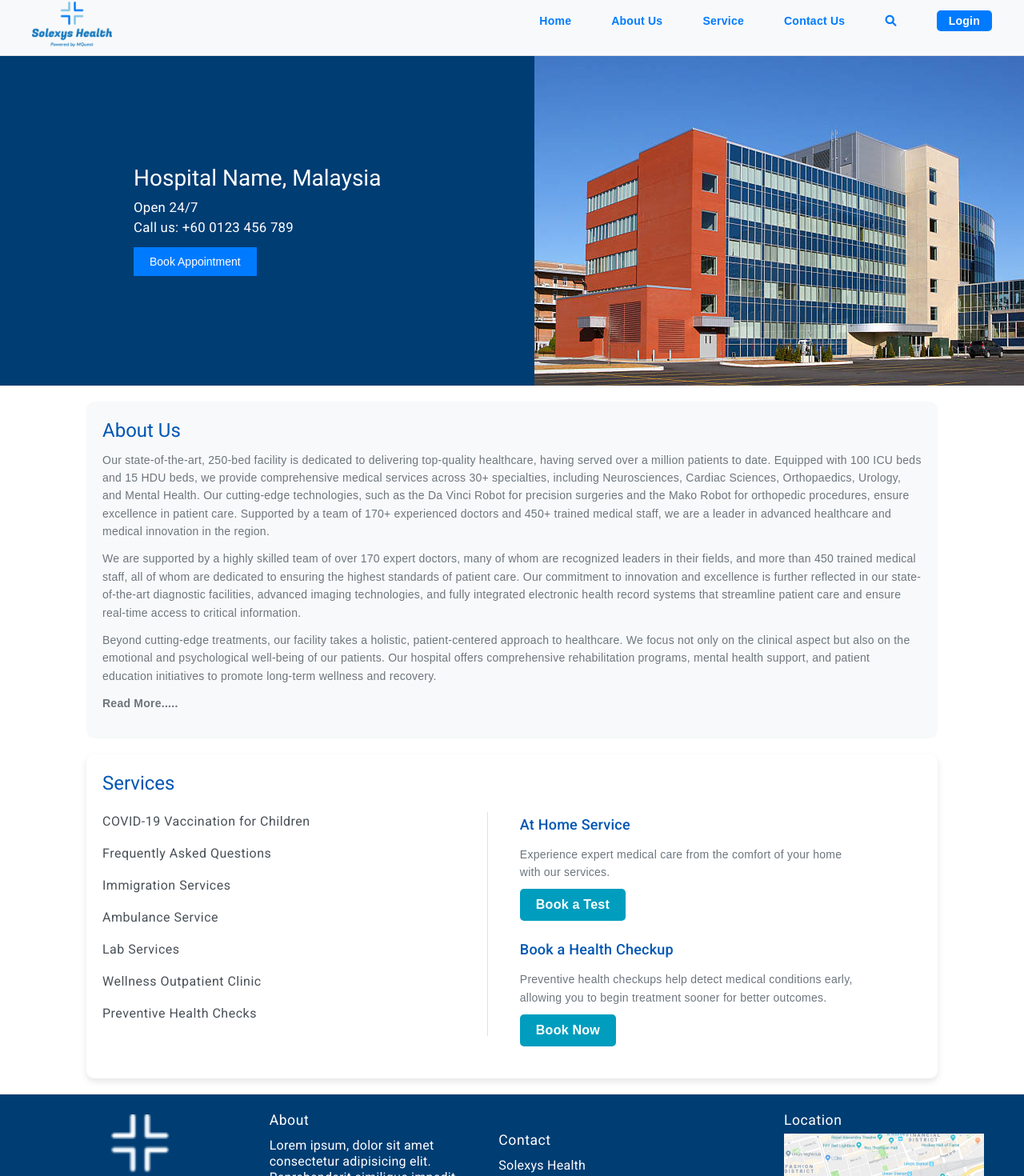
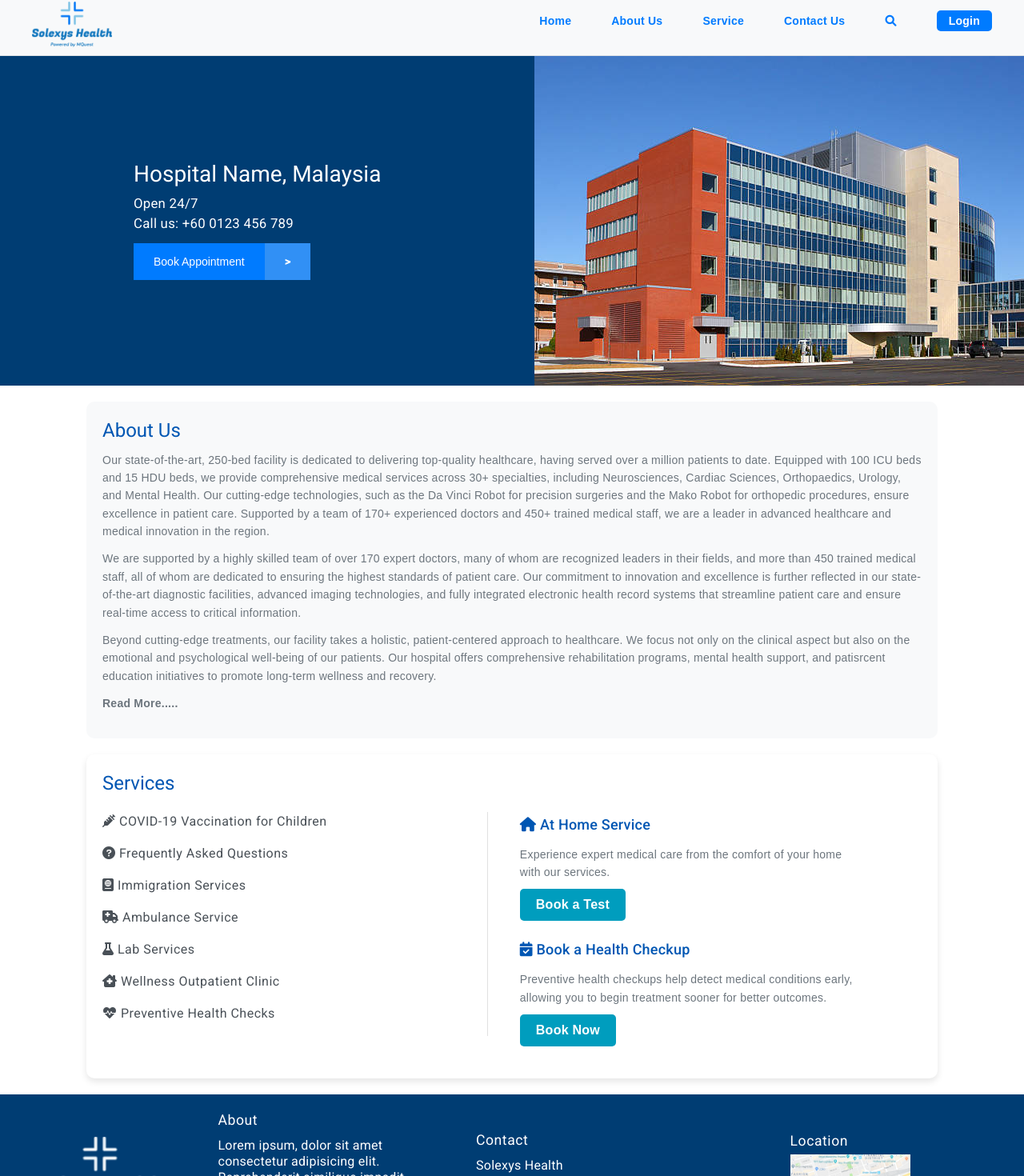
Before and after one commit to Rahulyda200/EHR-Frontend, an Angular app: page /home in a window 1280 px wide. Shown: the part 8-1478 px from the top of the page at 80% size. Built offline with nearby package versions, Linux system fonts and the light colour scheme.

Commit message:
add icon in home/service

```diff
--- a/src/app/footer/footer.component.css
+++ b/src/app/footer/footer.component.css
@@ -76,7 +76,7 @@ footer a:hover {
     }
 }
 img{
-    width: 250px;
+    width: 150px;
     height: auto;
 
 }
--- a/src/app/home/home.component.css
+++ b/src/app/home/home.component.css
@@ -34,10 +34,20 @@
 
 .appointment-button {
     margin-top: 10px;
-    padding: 10px 20px;
+    padding: 15px 25px;
     font-size: 1em;
     color: #fff;
     background-color: #007bff;
+    border: none;
+    cursor: pointer;
+    transition: background-color 0.3s ease;
+}
+.strong{
+    margin-top: 10px;
+    padding: 15px 25px;
+    font-size: 1em;
+    color: #fff;
+    background-color: #3190f5;
     border: none;
     cursor: pointer;
     transition: background-color 0.3s ease;
--- a/src/app/home/home.component.html
+++ b/src/app/home/home.component.html
@@ -6,7 +6,7 @@
       <p class="contact">Call us: +60 0123 456 789</p>
       <button class="appointment-button" (click)="openLogin()">
         Book Appointment
-      </button>
+      </button><strong class="strong">></strong>
     </div>
   </div>
   <img src="assets/hospital.jpg" class="hospital-image" alt="Hospital" />
@@ -39,7 +39,7 @@
     patient-centered approach to healthcare. We focus not only on the clinical
     aspect but also on the emotional and psychological well-being of our
     patients. Our hospital offers comprehensive rehabilitation programs, mental
-    health support, and patient education initiatives to promote long-term
+    health support, and patisrcent education initiatives to promote long-term
     wellness and recovery.
   </p>
   <p class="read-more">Read More.....</p>
@@ -71,36 +71,36 @@
   <h1>Services</h1>
   <div class="service-list">
       <div class="service-item">
-            <h4> COVID-19 Vaccination for Children</h4>
+          <h4><i class="fas fa-syringe"></i> COVID-19 Vaccination for Children</h4>
       </div>
       <div class="service-item">
-            <h4> Frequently Asked Questions</h4>
+          <h4><i class="fas fa-question-circle"></i> Frequently Asked Questions</h4>
       </div>
       <div class="service-item">
-            <h4> Immigration Services</h4>
+          <h4><i class="fas fa-passport"></i> Immigration Services</h4>
       </div>
       <div class="service-item">
-            <h4>Ambulance Service</h4>
+          <h4><i class="fas fa-ambulance"></i> Ambulance Service</h4>
       </div>
       <div class="service-item">
-            <h4> Lab Services</h4>
+          <h4><i class="fas fa-flask"></i> Lab Services</h4>
       </div>
       <div class="service-item">
-            <h4> Wellness Outpatient Clinic</h4>
+          <h4><i class="fas fa-clinic-medical"></i> Wellness Outpatient Clinic</h4>
       </div>
       <div class="service-item">
-            <h4> Preventive Health Checks</h4>
+          <h4><i class="fas fa-heartbeat"></i> Preventive Health Checks</h4>
       </div>
   </div>
 
   <div class="service-details">
       <div class="detail-item">
-            <h2>At Home Service</h2>
+          <h2><i class="fas fa-home"></i> At Home Service</h2>
           <p>Experience expert medical care from the comfort of your home with our services.</p>
           <a href="#" class="button">Book a Test</a>
       </div>
       <div class="detail-item">
-            <h2>Book a Health Checkup</h2>
+          <h2><i class="fas fa-calendar-check"></i> Book a Health Checkup</h2>
           <p>Preventive health checkups help detect medical conditions early, allowing you to begin treatment sooner for better outcomes.</p>
           <a href="#" class="button">Book Now</a>
       </div>
```
Lines whose indentation alone changed are shown as unchanged.
